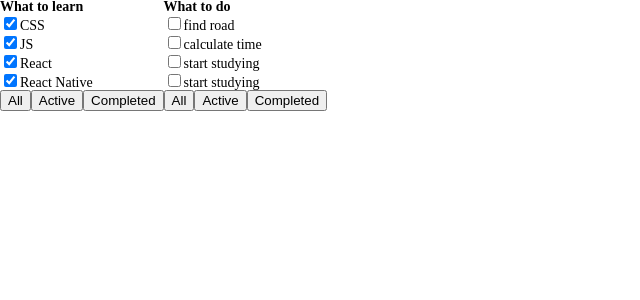
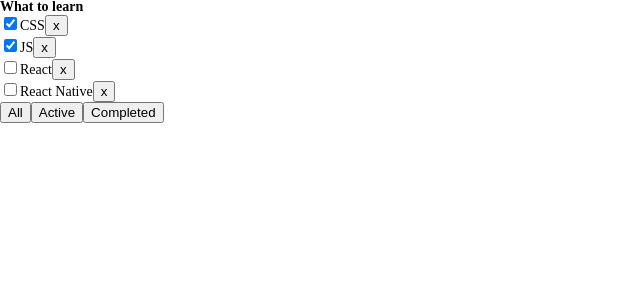
Before and after one commit to gqtpe/trello, a React (Create React App) app: page / in a window 1280 px wide. Shown: the top 300 px of the page, without its empty margins (0-640 px from the left). Built offline with nearby package versions, Linux system fonts and the light colour scheme; the HTML template or start-up script is replaced by a standard one.

Commit message:
todolist v02(useState, callbacks)

```diff
--- a/src/App.tsx
+++ b/src/App.tsx
@@ -1,29 +1,43 @@
-import React from 'react';
+import React, {useState} from 'react';
 import './App.css';
 import {TaskType, Todolist} from "./components/TodoList/TodoList";
 
+export type FilterTypeValuesType = "ACTIVE" | "ALL" | "COMPLETED"
 
 function App() {
-    let tasks1: TaskType[] = [
+    let [tasks, setTasks] = useState<TaskType[]>([
         {id: 1, title: "CSS", isDone: true},
         {id: 2, title: "JS", isDone: true},
         {id: 3, title: "React", isDone: false},
         {id: 4, title: "React Native", isDone: false},
-    ]
-    let tasks2: TaskType[] = [
-        {id: 1, title: "find road", isDone: false},
-        {id: 2, title: "calculate time", isDone: false},
-        {id: 3, title: "start studying", isDone: false},
-        {id: 4, title: "start studying", isDone: false},
-    ]
+    ])
+    let [filter, setFilter] = useState<FilterTypeValuesType>("ALL")
+    const removeTask = (id: number) => {
+        let filteredTasks = tasks.filter(t => t.id !== id)
+        setTasks(filteredTasks)
+    }
+    const changeFilter = (filter: FilterTypeValuesType) =>{
+        setFilter(filter)
+    }
+    let resultTasks = tasks
+    if(filter === "ACTIVE"){
+        resultTasks = resultTasks.filter(t=>!t.isDone)
+
+    }
+    if(filter === "COMPLETED"){
+        resultTasks = resultTasks.filter(t=>t.isDone)
+    }
     return (
         <div className="App">
-            <Todolist title={"What to learn"} tasks={tasks1}/>
-            <Todolist title={"What to do"} tasks={tasks2}/>
+            <Todolist
+                title={"What to learn"}
+                tasks={resultTasks}
+                removeTask={removeTask}
+                changeFilter={changeFilter}
+            />
         </div>
     );
 }
 
 
-
 export default App;
--- a/src/components/TodoList/TodoList.tsx
+++ b/src/components/TodoList/TodoList.tsx
@@ -1,30 +1,41 @@
 import React from "react";
+import {FilterTypeValuesType} from "../../App";
 
 type PropsType = {
     title: string
     tasks: TaskType[]
+    removeTask: (id: number) => void
+    changeFilter: (filter: FilterTypeValuesType) => void
 }
 
 export type TaskType = {
     id: number
-    title:string
+    title: string
     isDone: boolean
+
 }
 
-export function Todolist({title, tasks}: PropsType) {
+export function Todolist({title, tasks, removeTask, changeFilter}: PropsType) {
     return (
         <div>
             <h3>{title}</h3>
             <ul>
-                <li><input type="checkbox" checked={tasks[0].isDone}/><span>{tasks[0].title}</span></li>
-                <li><input type="checkbox" checked={tasks[0].isDone}/><span>{tasks[1].title}</span></li>
-                <li><input type="checkbox" checked={tasks[0].isDone}/><span>{tasks[2].title}</span></li>
-                <li><input type="checkbox" checked={tasks[0].isDone}/><span>{tasks[3].title}</span></li>
+
+                {
+                    tasks.map(t => <li key={t.id}>
+                        <input
+                            type="checkbox"
+                            checked={t.isDone}
+                        />
+                        <span>{t.title}</span>
+                        <button onClick={() => removeTask(t.id)}>x</button>
+                    </li>)
+                }
             </ul>
             <div>
-                <button>All</button>
-                <button>Active</button>
-                <button>Completed</button>
+                <button onClick={() => changeFilter("ALL")}>All</button>
+                <button onClick={() => changeFilter("ACTIVE")}>Active</button>
+                <button onClick={() => changeFilter("COMPLETED")}>Completed</button>
             </div>
         </div>
     )
```
